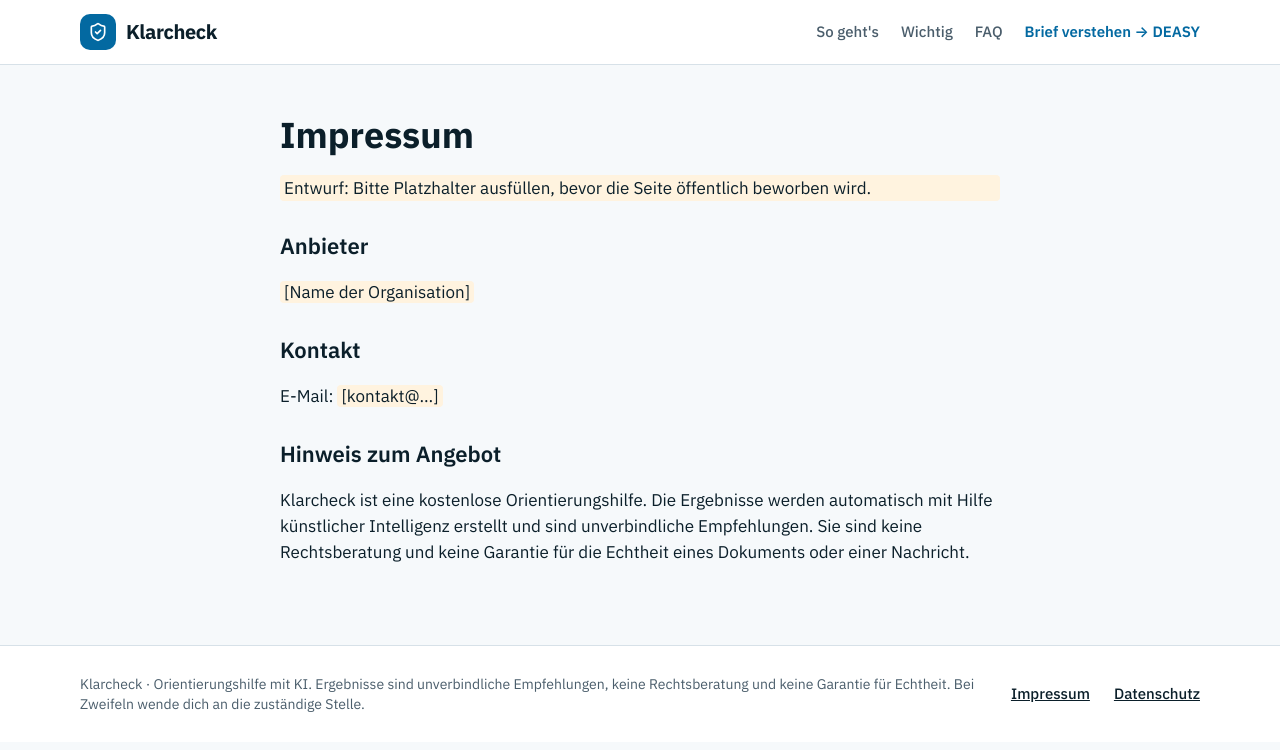
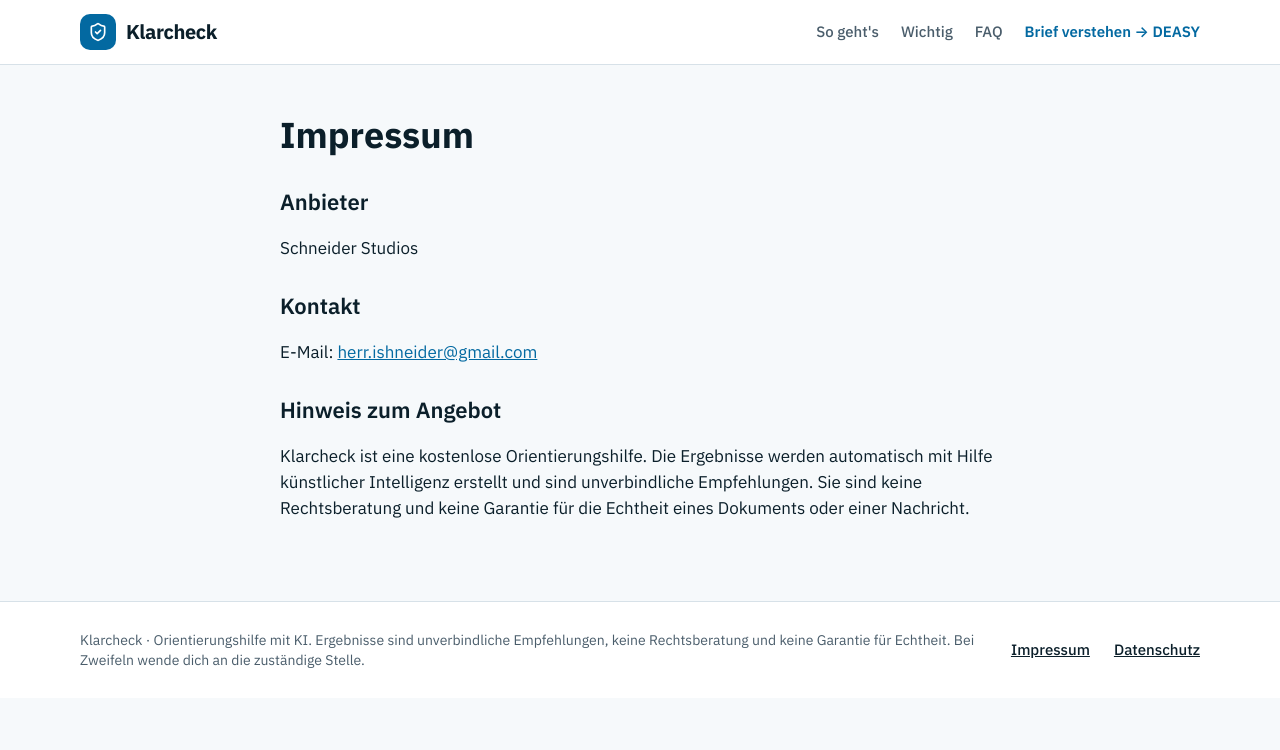
Before and after one commit to SchneiderStudios/klarcheck, a Next.js app: page /impressum in a window 1280 px wide. Shown: the top 750 px of the page. Built offline with nearby package versions, Linux system fonts and the light colour scheme.

Commit message:
Impressum und Datenschutz: Schneider Studios und Kontakt-E-Mail
Co-Authored-By: Claude Opus 5.5 <noreply@anthropic.com>
Claude-Session: https://claude.ai/code/session_013SjzDwMQd7V18GrconvQW2

```diff
--- a/app/datenschutz/page.tsx
+++ b/app/datenschutz/page.tsx
@@ -14,7 +14,9 @@ export default function Datenschutz() {
 
         <h2>1. Verantwortlicher</h2>
         <p>
-          <span className="placeholder">[Name, Anschrift, E-Mail – wie im Impressum]</span>
+          Schneider Studios
+          <br />
+          E-Mail: <a href="mailto:herr.ishneider@gmail.com">herr.ishneider@gmail.com</a>
         </p>
 
         <h2>2. Das Wichtigste in Kürze</h2>
--- a/app/impressum/page.tsx
+++ b/app/impressum/page.tsx
@@ -10,14 +10,13 @@ export default function Impressum() {
       <Header />
       <main className="wrap legal">
         <h1>Impressum</h1>
-        <p className="placeholder">Entwurf: Bitte Platzhalter ausfüllen, bevor die Seite öffentlich beworben wird.</p>
         <h2>Anbieter</h2>
         <p>
-          <span className="placeholder">[Name der Organisation]</span>
+          Schneider Studios
         </p>
         <h2>Kontakt</h2>
         <p>
-          E-Mail: <span className="placeholder">[kontakt@…]</span>
+          E-Mail: <a href="mailto:herr.ishneider@gmail.com">herr.ishneider@gmail.com</a>
         </p>
         <h2>Hinweis zum Angebot</h2>
         <p>
```
